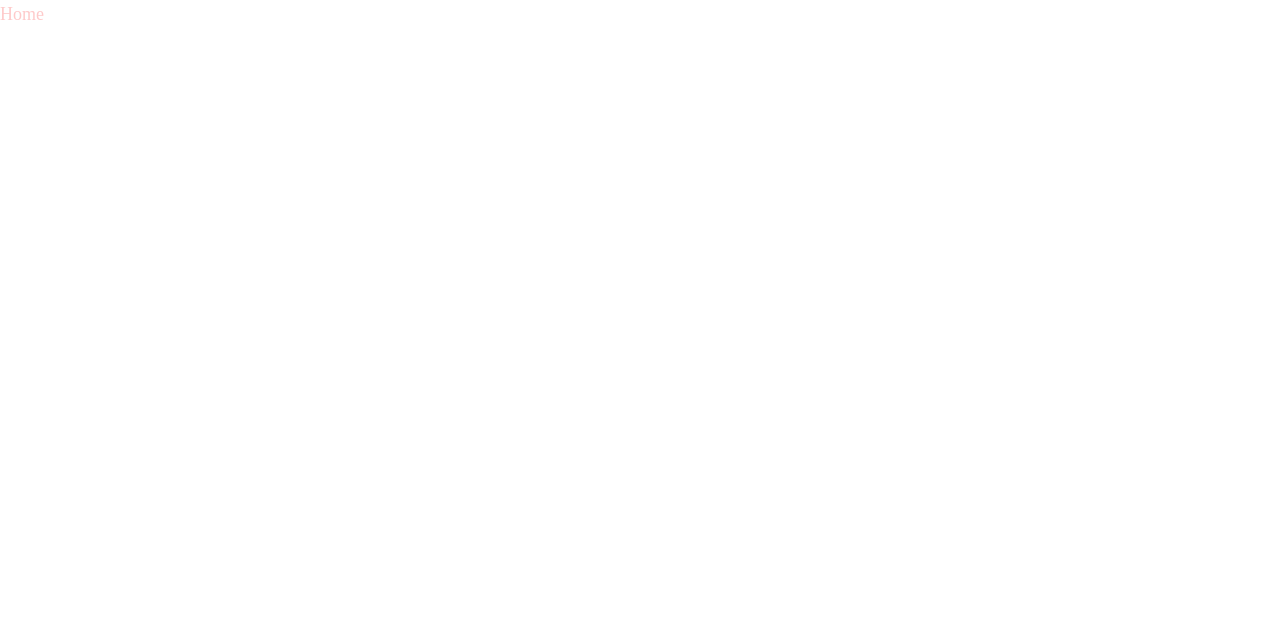
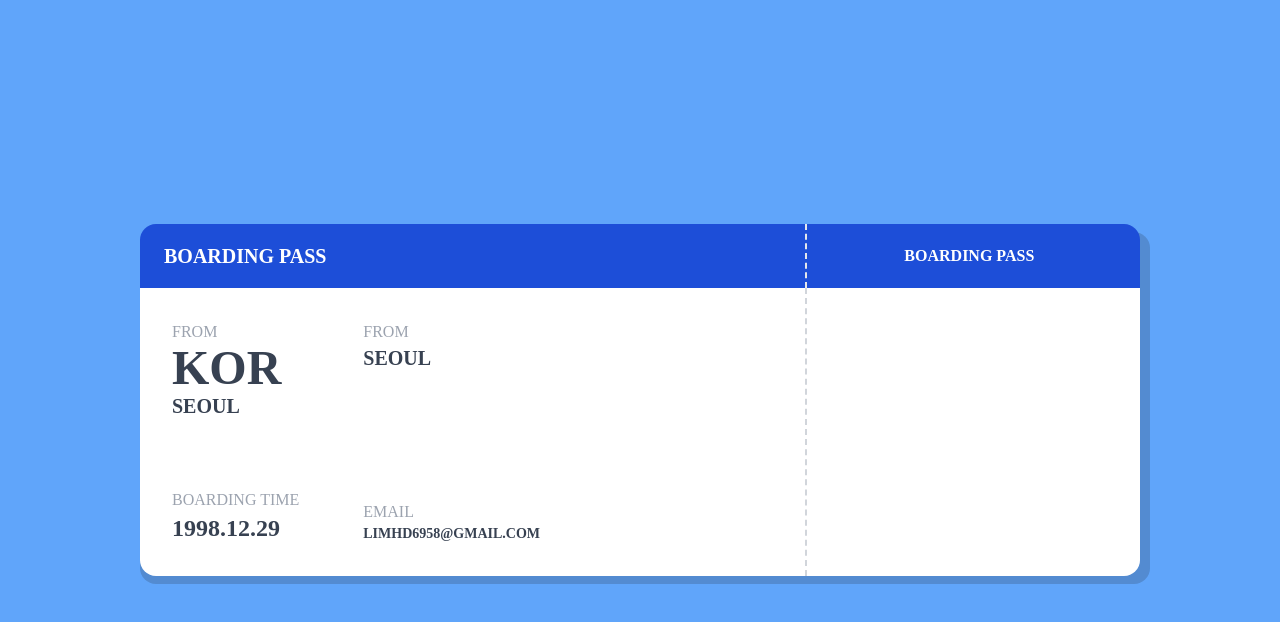
Before and after one commit to hd2908/hd2908.github.io, a Gatsby site: page / in a window 1280 px wide. Built offline with nearby package versions, Linux system fonts and the light colour scheme; Gatsby itself is replaced by a stand-in of ours.

Commit message:
feature : SVG,SCSS Plugin 적용, 메인 페이지 작업 #1

```diff
--- a/gatsby-browser.js
+++ b/gatsby-browser.js
@@ -1 +1,2 @@
 import "./src/assets/styles/global.css"
+import "./src/assets/styles/common.scss"
--- a/gatsby-config.ts
+++ b/gatsby-config.ts
@@ -13,6 +13,22 @@ const config: GatsbyConfig = {
   graphqlTypegen: true,
   plugins: [
     {
+      resolve: 'gatsby-plugin-react-svg',
+      options: {
+        rule: {
+          include: /assets/,
+        },
+      },
+    },
+    {
+      resolve: `gatsby-plugin-sass`,
+      options: {
+        cssLoaderOptions: {
+          camelCase: false,
+        },
+      },
+    },
+    {
       resolve: 'gatsby-plugin-canonical-urls',
       options: {
         siteUrl: 'https://hd2908.github.io/',
@@ -23,6 +39,8 @@ const config: GatsbyConfig = {
       resolve: `gatsby-plugin-alias-imports`,
       options: {
         alias: {
+          '@icons': 'src/assets/images/icons',
+          '@images': 'src/assets/images',
           '@src': 'src',
           '@components': 'src/components',
           '@pages': 'src/pages',
@@ -41,9 +59,7 @@ const config: GatsbyConfig = {
     'gatsby-plugin-postcss',
     {
       resolve: 'gatsby-plugin-manifest',
-      options: {
-        icon: 'src/images/icon.png',
-      },
+      options: { icon: 'src/images/icon.png' },
     },
     'gatsby-transformer-remark',
     {
--- a/package.json
+++ b/package.json
@@ -24,6 +24,8 @@
     "gatsby-plugin-canonical-urls": "^5.13.1",
     "gatsby-plugin-manifest": "^5.13.1",
     "gatsby-plugin-postcss": "^6.13.1",
+    "gatsby-plugin-react-svg": "^3.3.0",
+    "gatsby-plugin-sass": "^6.13.1",
     "gatsby-plugin-typescript": "^5.13.1",
     "gatsby-source-filesystem": "^5.13.1",
     "gatsby-transformer-remark": "^6.13.1",
@@ -31,6 +33,7 @@
     "postcss-import": "^16.1.0",
     "react": "^18.2.0",
     "react-dom": "^18.2.0",
+    "sass": "^1.79.4",
     "sharp": "^0.33.5",
     "tailwindcss": "^3.4.13"
   },
--- /dev/null
+++ b/src/assets/styles/common.scss
@@ -0,0 +1,26 @@
+.boarding-shadow {
+  &::before {
+    content: "";
+    position: absolute;
+    width: 100%;
+    height: 100%;
+    top: 8px;
+    right: 0;
+    background-color: rgba(25, 25, 25, 0.18);
+    z-index: 0;
+    @apply rounded-tl-2xl rounded-bl-2xl;
+  }
+}
+.ticket-shadow {
+  &::before {
+    content: "";
+    position: absolute;
+    width: calc(100% + 10px);
+    height: 100%;
+    top: 8px;
+    left: 0;
+    background-color: rgba(25, 25, 25, 0.18);
+    z-index: 0;
+    @apply rounded-tr-2xl rounded-br-2xl;
+  }
+}
--- /dev/null
+++ b/src/components/Main/BoardingInfo.tsx
@@ -0,0 +1,38 @@
+import React, { useState, FunctionComponent } from 'react'
+import Airplane from '@icons/airplane.svg'
+import Airplane2 from '@icons/airplane2.svg'
+import Airplane3 from '@icons/airplane3.svg'
+const BoardingInfo: FunctionComponent = function () {
+  return (
+    <>
+      {/* 반응형 width 제어 */}
+      <div className="w-full flex items-center gap-8 h-full">
+        <div className="flex flex-col text-gray-700 justify-between h-full">
+          <div>
+            <p className="text-gray-400 font-medium">FROM</p>
+            <p className="text-5xl font-bold">KOR</p>
+            <p className="text-xl font-bold">SEOUL</p>
+          </div>
+          <div>
+            <p className="text-gray-400 font-medium">BOARDING TIME</p>
+            <p className="text-2xl font-bold">1998.12.29</p>
+          </div>
+        </div>
+        <div className="flex flex-col text-gray-700"></div>
+        <div className="flex flex-col text-gray-700 justify-between h-full">
+          <div>
+            <p className="text-gray-400 font-medium">FROM</p>
+            <p className="text-xl font-bold">SEOUL</p>
+          </div>
+          <div>
+            <p className="text-gray-400 font-medium">EMAIL</p>
+            <p className="text-sm font-bold">LIMHD6958@GMAIL.COM</p>
+          </div>
+        </div>
+        <div className="flex flex-col text-gray-700"></div>
+      </div>
+    </>
+  )
+}
+
+export default BoardingInfo
--- /dev/null
+++ b/src/components/Main/BoardingPass.tsx
@@ -0,0 +1,43 @@
+import React, { useState, FunctionComponent } from 'react'
+import BoardingInfo from './BoardingInfo'
+
+const BoardingPass: FunctionComponent = function () {
+  const [flag, setFlag] = useState<boolean>(false)
+  return (
+    <>
+      {/* 반응형 width 제어 */}
+      <a
+        aria-roledescription="button"
+        onClick={() => {
+          setFlag(!flag)
+        }}
+        className={`flex w-[1000px] items-center rounded-2xl relative cursor-pointer`}
+      >
+        <div className="flex flex-col w-2/3 relative boarding-shadow">
+          <div
+            className={`w-full bg-blue-700 p-4 pl-6 text-white font-bold text-xl h-[64px] flex items-center rounded-tl-2xl border-r-gray-30 border-r-2 border-dashed z-[1] ${flag && 'border-none'}`}
+          >
+            BOARDING PASS
+          </div>
+          <div
+            className={`w-full bg-white  h-72 rounded-bl-2xl border-r-gray-300 border-r-2 border-dashed z-[1] p-8 ${flag && 'border-none'}`}
+          >
+            <BoardingInfo />
+          </div>
+        </div>
+        <div
+          className={`flex flex-col w-1/3 rounded-tr-2xl absolute right-0 transition-transform ticket-shadow ${flag && 'translate-x-6 rotate-6'}`}
+        >
+          <div
+            className={`w-full bg-blue-700 p-4 pr-6 text-white font-bold h-[64px] flex items-center text-center justify-center rounded-tr-2xl z-[1]`}
+          >
+            BOARDING PASS
+          </div>
+          <div className="w-full bg-white h-72 rounded-br-2xl z-[1] p-8"></div>
+        </div>
+      </a>
+    </>
+  )
+}
+
+export default BoardingPass
--- a/src/pages/index.tsx
+++ b/src/pages/index.tsx
@@ -1,7 +1,11 @@
 import React, { FunctionComponent } from 'react'
-import Text from '@components/Text'
+import BoardingPass from '../components/Main/BoardingPass'
 const IndexPage: FunctionComponent = function () {
-  return <Text text="Home" />
+  return (
+    <div className="flex flex-col justify-center items-center w-full h-screen bg-blue-400">
+      <BoardingPass></BoardingPass>
+    </div>
+  )
 }
 
 export default IndexPage
--- /dev/null
+++ b/src/static.d.ts
@@ -0,0 +1,4 @@
+declare module '*.svg' {
+  const content: any
+  export default content
+}
--- a/tsconfig.json
+++ b/tsconfig.json
@@ -8,6 +8,8 @@
     "moduleResolution": "node",
     "baseUrl": "./src",
     "paths": {
+      "icons/*": ["./assets/images/icons/*"],
+      "images/*": ["./assets/images/*"],
       "components/*": ["./components/*"],
       "utils/*": ["./utils/*"],
       "hooks/*": ["./hooks/*"]
@@ -18,6 +20,7 @@
     "skipLibCheck": true
   },
   "include": [
+    "./src/static.d.ts",
     "./src/**/*",
     "./gatsby-node.ts",
     "./gatsby-config.ts",
```
Also changed, not shown: src/assets/images/icons/airplane.svg (added), src/assets/images/icons/airplane2.svg (added), src/assets/images/icons/airplane3.svg (added), 2 other files.
